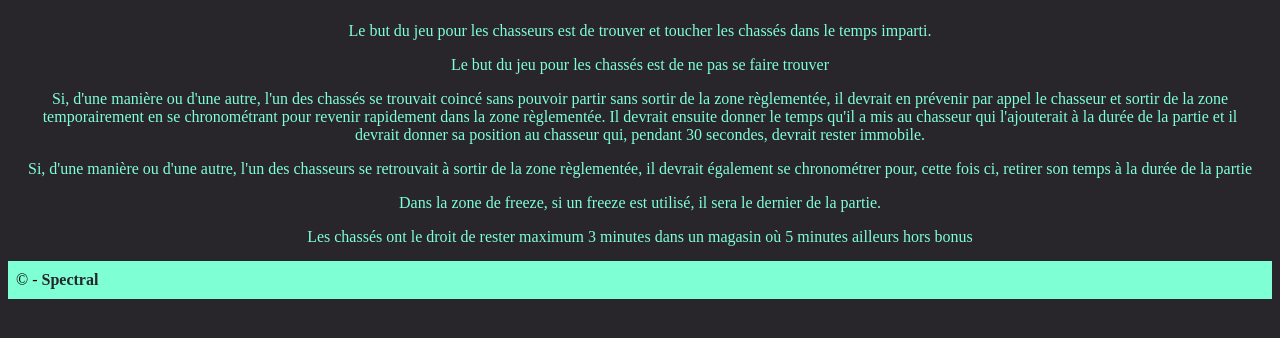
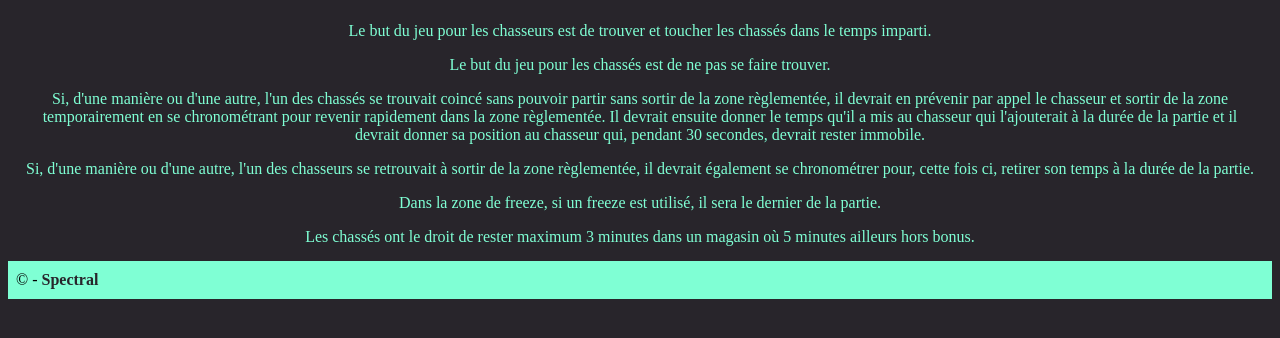
Before and after one commit to Speck832/hideandseek, a PHP site: the page made by Règlement.html in a window 1280 px wide. Shown: the part 84-422 px from the top of the page. Run offline with PHP 8.4, Linux system fonts and the light colour scheme.

Commit message:
jour 10 3

```diff
--- a/Règlement.html
+++ b/Règlement.html
@@ -13,11 +13,11 @@
     </header>
     <section>
         <p class="rgl">Le but du jeu pour les chasseurs est de trouver et toucher les chassés dans le temps imparti.</p>
-        <p class="rgl">Le but du jeu pour les chassés est de ne pas se faire trouver</p>
+        <p class="rgl">Le but du jeu pour les chassés est de ne pas se faire trouver.</p>
         <p class="rgl">Si, d'une manière ou d'une autre, l'un des chassés se trouvait coincé sans pouvoir partir sans sortir de la zone règlementée, il devrait en prévenir par appel le chasseur et sortir de la zone temporairement en se chronométrant pour revenir rapidement dans la zone règlementée. Il devrait ensuite donner le temps qu'il a mis au chasseur qui l'ajouterait à la durée de la partie et il devrait donner sa position au chasseur qui, pendant 30 secondes, devrait rester immobile.</p>
-        <p class="rgl">Si, d'une manière ou d'une autre, l'un des chasseurs se retrouvait à sortir de la zone règlementée, il devrait également se chronométrer pour, cette fois ci, retirer son temps à la durée de la partie</p>
+        <p class="rgl">Si, d'une manière ou d'une autre, l'un des chasseurs se retrouvait à sortir de la zone règlementée, il devrait également se chronométrer pour, cette fois ci, retirer son temps à la durée de la partie.</p>
         <p class="rgl">Dans la zone de freeze, si un freeze est utilisé, il sera le dernier de la partie.</p>
-        <p class="rgl">Les chassés ont le droit de rester maximum 3 minutes dans un magasin où 5 minutes ailleurs hors bonus</p>
+        <p class="rgl">Les chassés ont le droit de rester maximum 3 minutes dans un magasin où 5 minutes ailleurs hors bonus.</p>
     </section>
     <footer id="footer">
         © -
--- a/carte.html
+++ b/carte.html
@@ -20,9 +20,5 @@
             <button id="button">Télécharger la carte</button>
         </a>
     </section>
-    <footer id="footen">
-        © -
-        <a id="lien" href="https://www.youtube.com/@Spectral2212">Spectral</a>
-    </footer>
 </body>
 </html>
--- a/index.php
+++ b/index.php
@@ -85,7 +85,7 @@ echo "
         <p class="txt">Crédits :</p>
         <ul class="txt">
         <li>Estéban</li>
-        <li>Evan</li>
+        <li><a href="https://www.youtube.com/@EvaixZ">Evan</a></li>
         <li>Logan</li>
         <li>Maxime</li>
         <li>Liam</li>
```
